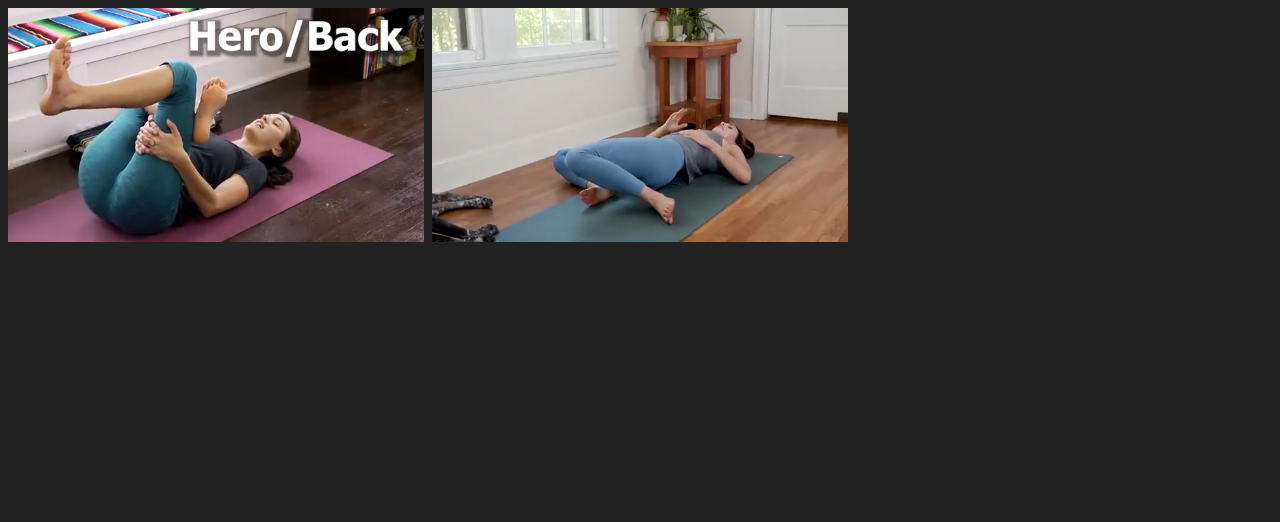
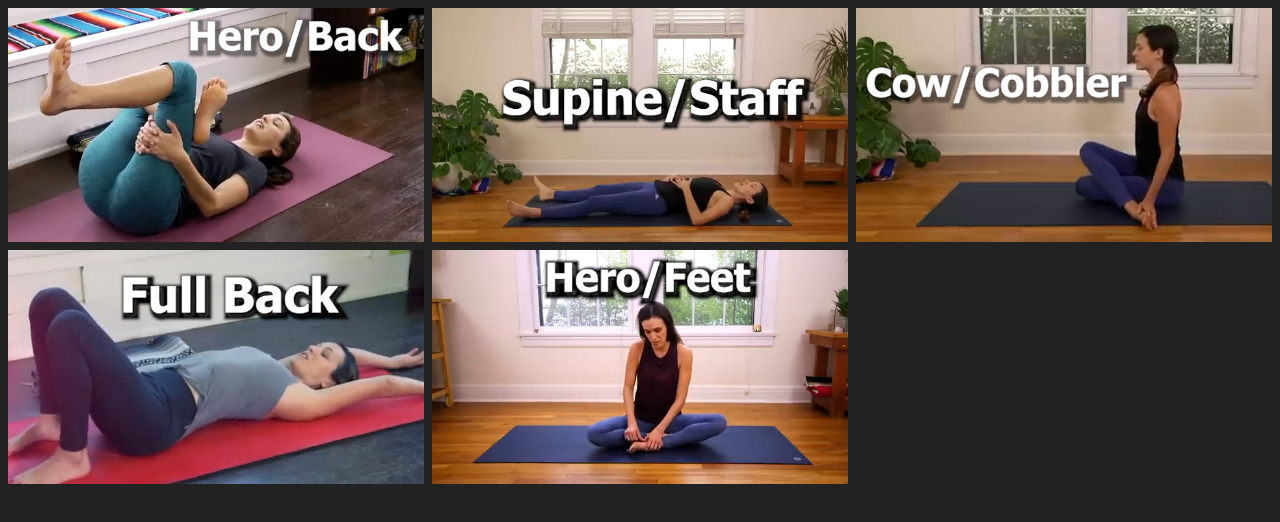
Before and after one commit to ryanmgreen96/ryanmgreen96.github.io, a plain HTML site: page index.html in a window 1280 px wide. Drawn offline with Linux system fonts and the light colour scheme.

Commit message:
Update index.html

```diff
--- a/index.html
+++ b/index.html
@@ -32,14 +32,17 @@
     <a href="https://drive.google.com/open?id=1faJCCzmburn-ajvtXsFfPnVdcIjbOiG5&usp=drive_copy">
       <img src="HeroBackS.jpg" alt="" />
     </a>
-    <a href="https://drive.google.com/uc?export=view&id=VIDEO_ID_2">
-      <img src="LighBlueBack.jpg" alt="" />
+    <a href="https://drive.google.com/open?id=1-Xmkpht0H3PFVxhbwccQv3bvieDNsH3Z&usp=drive_copy">
+      <img src="SupineStaff.jpg" alt="" />
     </a>
-    <a href="https://drive.google.com/uc?export=view&id=VIDEO_ID_3">
-      <img src="thumb3.jpg" alt="" />
+    <a href="https://drive.google.com/open?id=1LlAMzhQrfE_GU-fkLKZRwZTRVLH5f423&usp=drive_copy">
+      <img src="CowCobbler.jpg" alt="" />
     </a>
-    <a href="https://drive.google.com/uc?export=view&id=VIDEO_ID_4">
-      <img src="thumb4.jpg" alt="" />
+    <a href="https://drive.google.com/open?id=1pr1c58AEd1MA4uuXehp9ME8rwiH36dIN&usp=drive_copy">
+      <img src="FullBack.jpg" alt="" />
+    </a>
+    <a href="https://drive.google.com/open?id=1SyeB3pYJMEKuU3R0wcI0USGBySZ4M0Hh&usp=drive_copy">
+      <img src="HeroFeet.jpg" alt="" />
     </a>
   </div>
 
```
